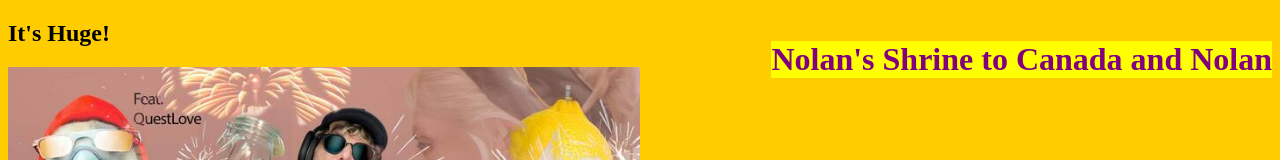
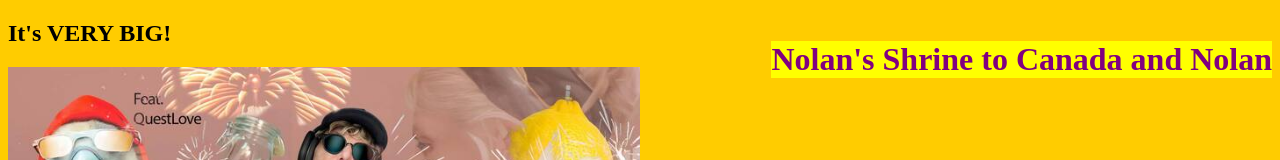
Before and after one commit to elliotbeak/Orca, a plain HTML site: page Index.html in a window 1280 px wide. Shown: the top 160 px of the page. Drawn offline with Linux system fonts and the light colour scheme; a web font is replaced by a local one.

Commit message:
Changed subtitle

```diff
--- a/Index.html
+++ b/Index.html
@@ -11,7 +11,7 @@
   </head>
   <body class="list">
     <h1>Nolan's Shrine to Canada and Nolan</h1>
-    <h2>It's Huge!</h2>
+    <h2>It's VERY BIG!</h2>
       <img src="img/NolaninCanada.jpg" alt="Nolan stands on a pink backdrop surrounded by the finest aspects of Canadian culture.">
 
       <div id="list">
```
